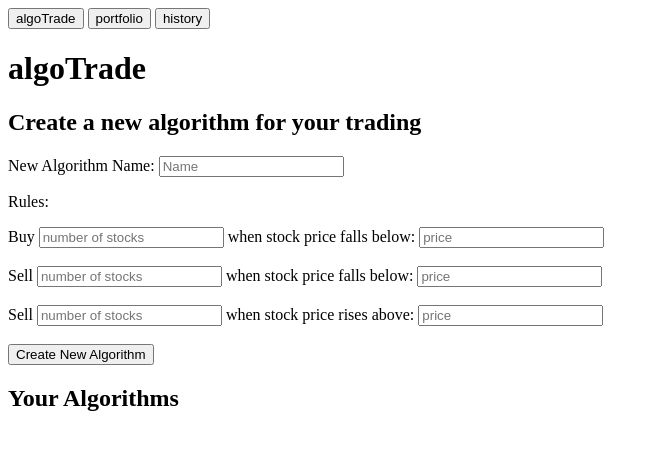
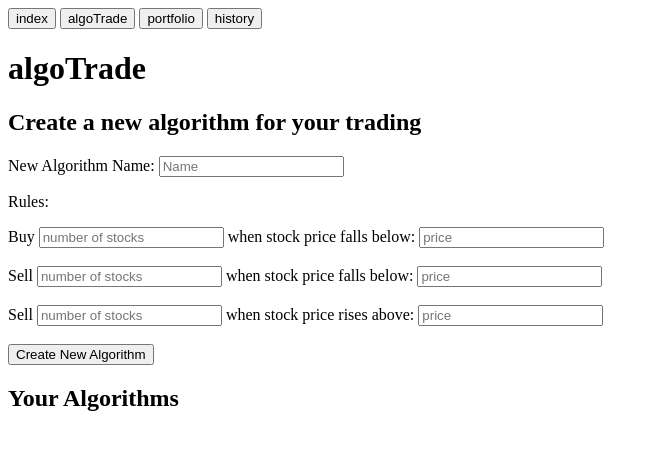
Before and after one commit to kaunghz/VirtuAlgo, a website: page app/algotrade/algotrade.html in a window 1280 px wide. Shown: the whole page, without its empty margins (0-659 px from the left). Drawn offline with Linux system fonts and the light colour scheme; no server answers.

Commit message:
add index to the nav

```diff
--- a/app/algotrade/algotrade.html
+++ b/app/algotrade/algotrade.html
@@ -6,6 +6,7 @@
 	<link rel="stylesheet" type="text/css" href="style.css">
 	<nav>
         <div>
+			<a href="/index.html"><button id="index">index</button></a>
             <a href="/algotrade.html"><button id="algotrade">algoTrade</button></a>
             <a href="#"><button id="portfolio">portfolio</button></a>
             <a href="#"><button id="history">history</button></a>
```
Also changed, not shown: app/public/index.html (+1 -0 lines).
